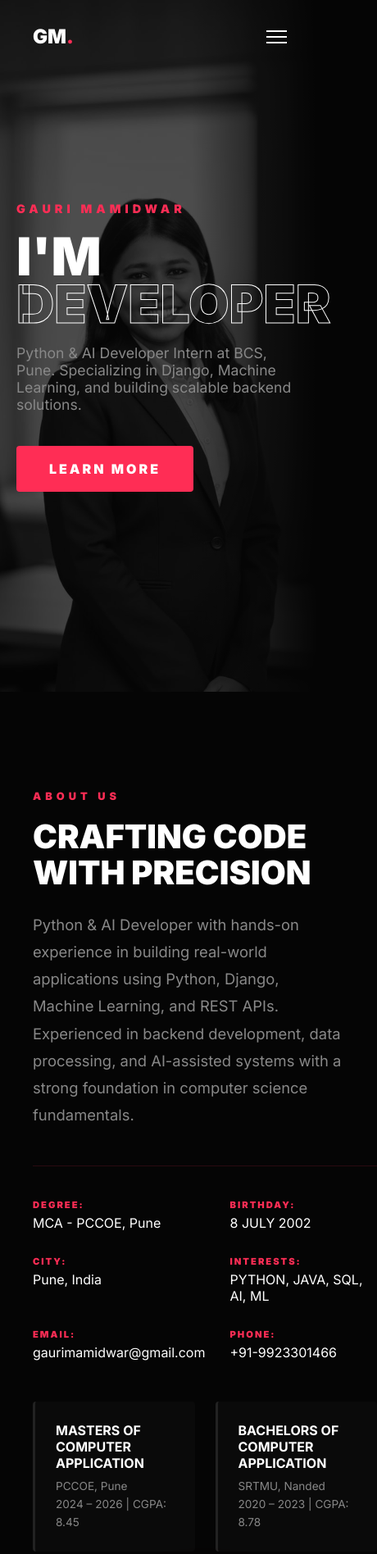
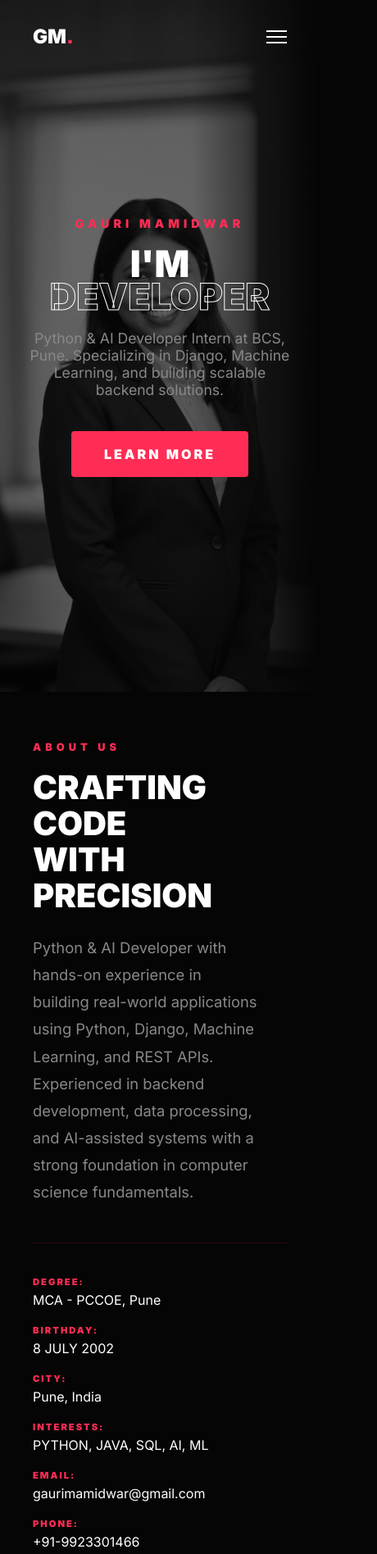
Before and after one commit to gaurimamidwar/Gauri-Mamidwar-Portfolio, a plain HTML site: page index.html in a window 390 px wide. Shown: the top 1896 px of the page at 82% size, 460 px wide, since content can reach past the window. Drawn offline with Linux system fonts and the light colour scheme.

Commit message:
compatible

```diff
--- a/styles.css
+++ b/styles.css
@@ -599,6 +599,10 @@ section {
 }
 
 @media (max-width: 968px) {
+    section {
+        padding: 80px 0 !important;
+    }
+
     .nav-toggle {
         display: flex;
     }
@@ -609,7 +613,7 @@ section {
         right: -100%;
         width: 80%;
         height: 100vh;
-        background: #000;
+        background: var(--color-bg);
         flex-direction: column;
         justify-content: center;
         align-items: center;
@@ -629,16 +633,68 @@ section {
 
     .hero-bg-portrait {
         width: 100%;
-        opacity: 0.3;
+        opacity: 0.4;
     }
 
     .hero-content {
         width: 100%;
-        padding: 0 20px;
+        padding: 0 30px;
+        text-align: center;
+    }
+
+    .btn-red {
+        margin: 0 auto;
+    }
+
+    .about-portrait {
+        width: 320px;
+        height: 320px;
+        margin: 0 auto;
     }
 
     .stats-grid {
         grid-template-columns: 1fr 1fr;
+        margin-top: 60px;
+    }
+
+    .info-grid,
+    .education-grid {
+        grid-template-columns: 1fr 1fr;
+        gap: 20px;
+    }
+}
+
+@media (max-width: 600px) {
+    section {
+        padding: 60px 0 !important;
+    }
+
+    .hero-main-title {
+        font-size: 3.5rem;
+    }
+
+    .info-grid,
+    .education-grid {
+        grid-template-columns: 1fr;
+    }
+
+    .about-title,
+    .projects h2,
+    .skills h2 {
+        font-size: 2.5rem !important;
+    }
+
+    .project-card {
+        padding: 30px !important;
+    }
+
+    .skill-pills {
+        gap: 10px;
+    }
+
+    .skill-pill {
+        padding: 8px 15px;
+        font-size: 0.7rem;
     }
 }
 
@@ -648,6 +704,11 @@ section {
     }
 
     .hero-main-title {
-        font-size: 4rem;
+        font-size: 2.8rem;
+    }
+
+    .about-portrait {
+        width: 280px;
+        height: 280px;
     }
 }
```
